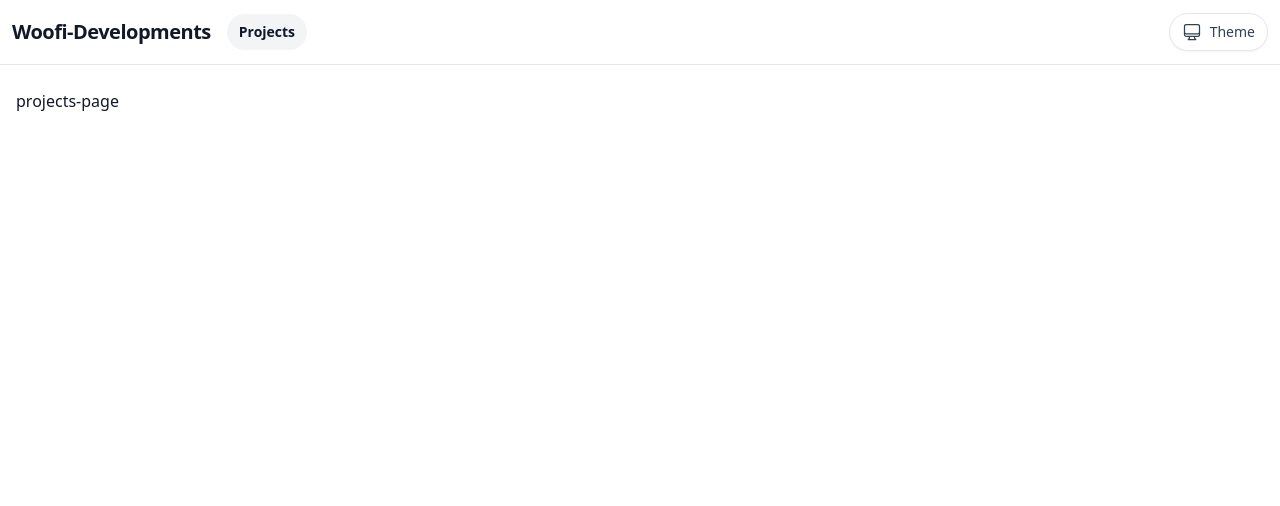
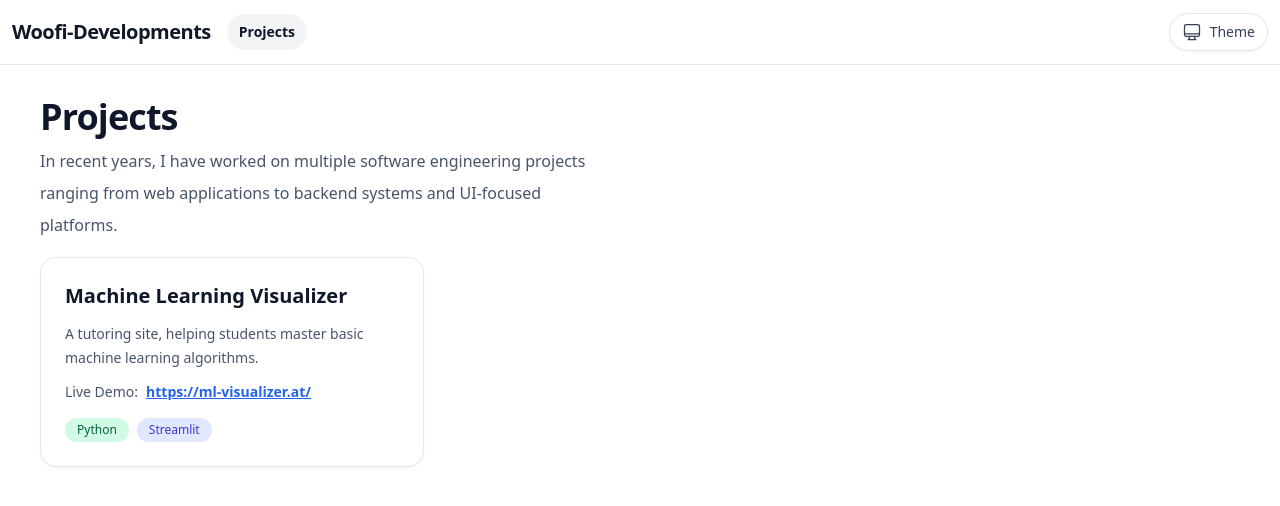
Before and after one commit to Wolfi-OwO/portfolio-webpage, a React (Vite) app in the folder app/client/: page /projects in a window 1280 px wide. Shown: the top 506 px of the page. Built offline with nearby package versions, Linux system fonts and the light colour scheme.

Commit message:
added first basic projects page

```diff
--- a/app/client/src/pages/projects-page/projects-page.jsx
+++ b/app/client/src/pages/projects-page/projects-page.jsx
@@ -1,5 +1,71 @@
 export default function ProjectsPage() {
-  return (
-    <div>projects-page</div>
-  )
+    const projects = [
+        {
+            title: 'Machine Learning Visualizer',
+            description: 'A tutoring site, helping students master basic machine learning algorithms.',
+            livedemo: 'https://ml-visualizer.at/',
+            technologies: [
+                {
+                    tech: 'Python',
+                    color: 'bg-emerald-100 text-emerald-800 dark:bg-emerald-500/20 dark:text-emerald-300',
+                },
+                {
+                    tech: 'Streamlit',
+                    color: 'bg-indigo-100 text-indigo-700 dark:bg-indigo-500/20 dark:text-indigo-300',
+                },
+            ],
+        },
+    ];
+
+    return (
+        <div className="space-y-4 py-1 lg:py-2">
+            <section className="mx-auto flex flex-col lg:flex-row lg:items-center lg:justify-between px-6">
+                <div className="max-w-2xl space-y-2">
+                    <h1 className="text-4xl font-bold tracking-tight text-slate-900 dark:text-white">Projects</h1>
+
+                    <p className="max-w-xl text-base leading-8 text-slate-600 dark:text-slate-300">
+                        In recent years, I have worked on multiple software engineering projects ranging from web
+                        applications to backend systems and UI-focused platforms.
+                    </p>
+                </div>
+            </section>
+
+            <section className="mx-auto grid max-w-10xl gap-6 px-6 sm:grid-cols-2 lg:grid-cols-3">
+                {projects.map((project, index) => (
+                    <div
+                        key={index}
+                        className="rounded-2xl border border-slate-200 bg-white p-6 shadow-sm transition hover:shadow-md dark:border-slate-800 dark:bg-slate-900"
+                    >
+                        <h2 className="text-xl font-semibold text-slate-900 dark:text-white">{project.title}</h2>
+
+                        <p className="mt-3 text-sm leading-6 text-slate-600 dark:text-slate-300">
+                            {project.description}
+                        </p>
+
+                        {project.livedemo && (
+                            <div class="flex">
+                                <span className="mt-3 text-sm text-slate-600 dark:text-slate-300 pr-2">
+                                    Live Demo:
+                                </span>
+                                <a
+                                    className="mt-3 text-sm font-semibold underline text-blue-600 hover:text-blue-800 visited:text-purple-600"
+                                    href={project.livedemo}
+                                >
+                                    {project.livedemo}
+                                </a>
+                            </div>
+                        )}
+
+                        <ul className="mt-4 flex flex-wrap gap-2">
+                            {project.technologies.map(({ tech, color }, techIndex) => (
+                                <li key={techIndex} className={`rounded-full px-3 py-1 text-xs font-medium ${color}`}>
+                                    {tech}
+                                </li>
+                            ))}
+                        </ul>
+                    </div>
+                ))}
+            </section>
+        </div>
+    );
 }
```
